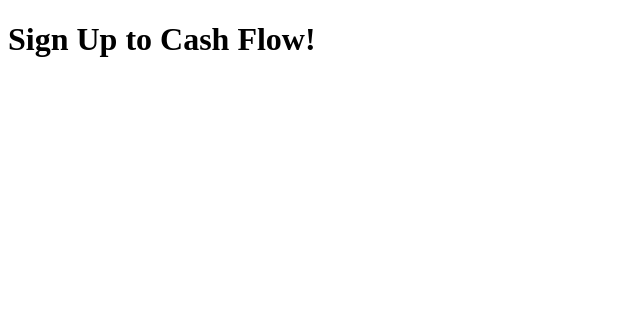
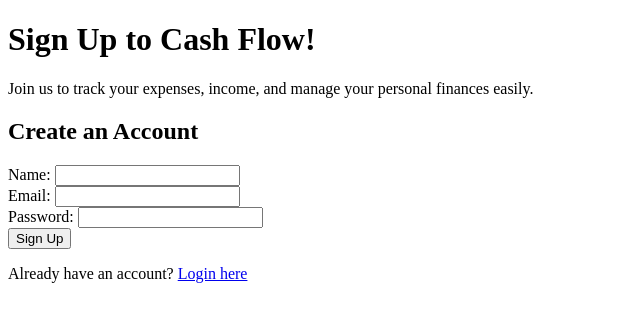
Before and after one commit to maroo09/cash-flow-website, a plain HTML site: page pages/signup.html in a window 1280 px wide. Shown: the whole page, without its empty margins (0-640 px from the left). Drawn offline with Linux system fonts and the light colour scheme.

Commit message:
Add signup form structure and user input fields

```diff
--- a/pages/signup.html
+++ b/pages/signup.html
@@ -7,5 +7,24 @@
 </head>
 <body>
     <h1>Sign Up to Cash Flow!</h1>
+    <p>Join us to track your expenses, income, and manage your personal finances easily.</p>
+    <div class="signup-form">
+        <h2>Create an Account</h2>
+        <form action="">
+            <label for="name">Name:</label>
+            <input type="text" id="name" name="name" required>
+            <br>
+
+            <label for="email">Email:</label>
+            <input type="email" id="email" name="email" required>
+            <br>
+
+            <label for="password">Password:</label>
+            <input type="password" id="password" name="password" required>
+            <br>
+
+            <button type="button">Sign Up</button>
+        </form>
+        <p>Already have an account? <a href="./index.html">Login here</a></p>
 </body>
 </html>
```
